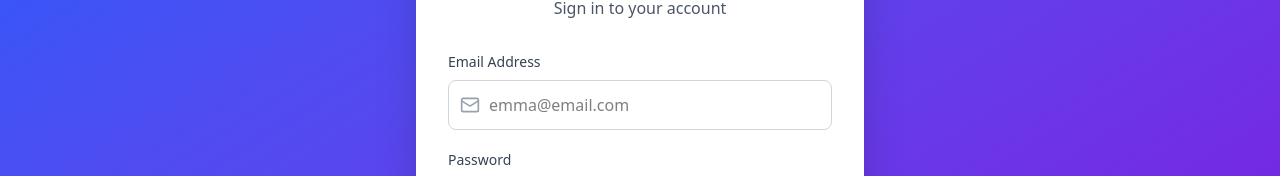
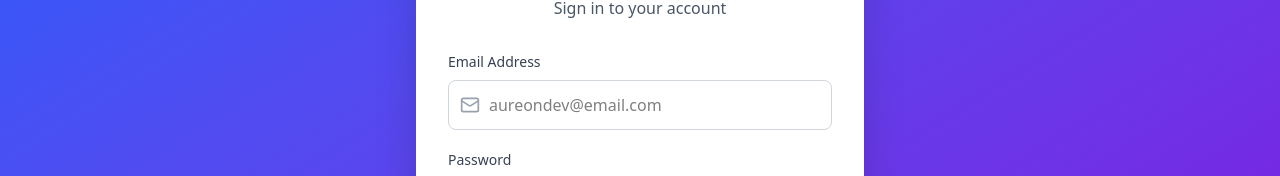
Before and after one commit to AzhaanGlitch/Aureon, a React (Vite) app: page /login in a window 1280 px wide. Shown: the part 241-417 px from the top of the page. Built offline with nearby package versions, Linux system fonts and the light colour scheme.

Commit message:
color contrast fixed

```diff
--- a/src/pages/auth/LoginPage.jsx
+++ b/src/pages/auth/LoginPage.jsx
@@ -63,7 +63,7 @@ const LoginPage = ({ setIsAuthenticated }) => {
                   name="email"
                   value={formData.email}
                   onChange={handleChange}
-                  placeholder="emma@email.com"
+                  placeholder="aureondev@email.com"
                   required
                   className="w-full pl-10 pr-4 py-3 border border-gray-300 rounded-lg focus:ring-2 focus:ring-blue-500 focus:border-transparent outline-none transition"
                 />
```
